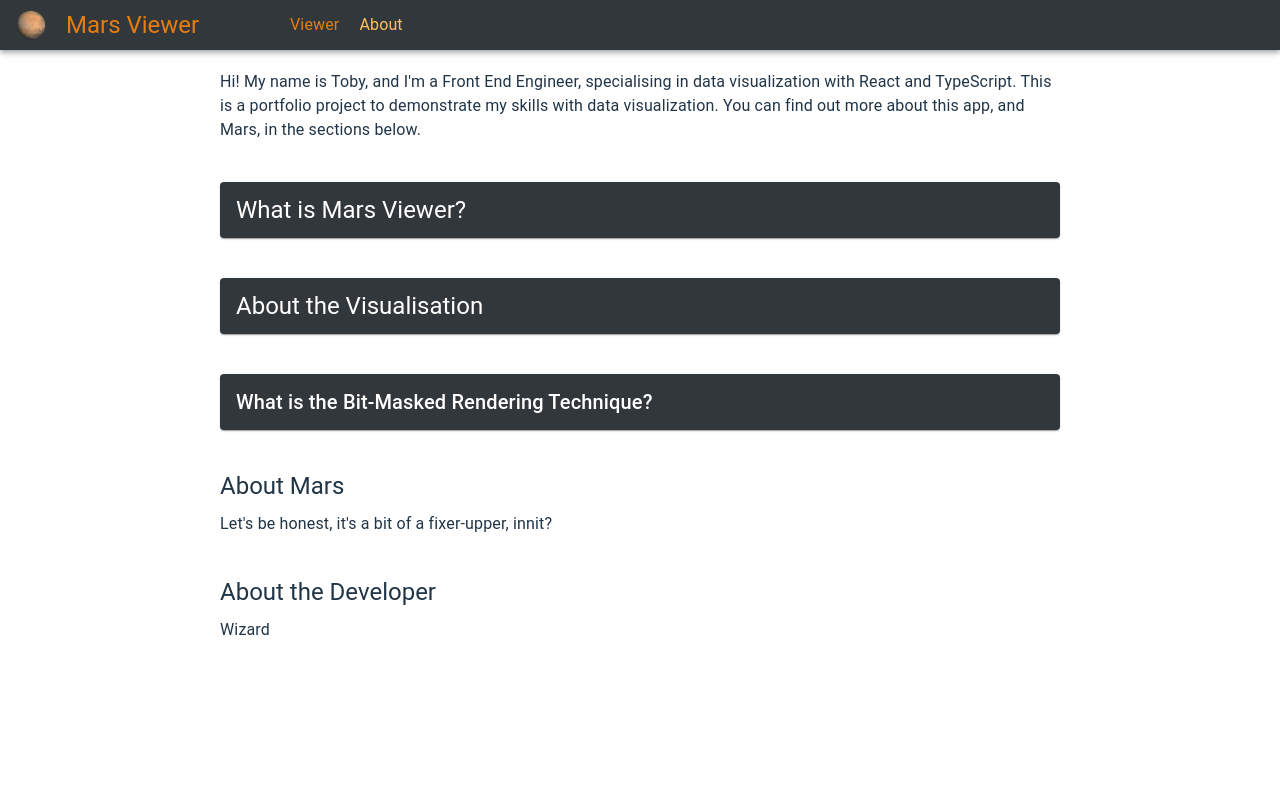
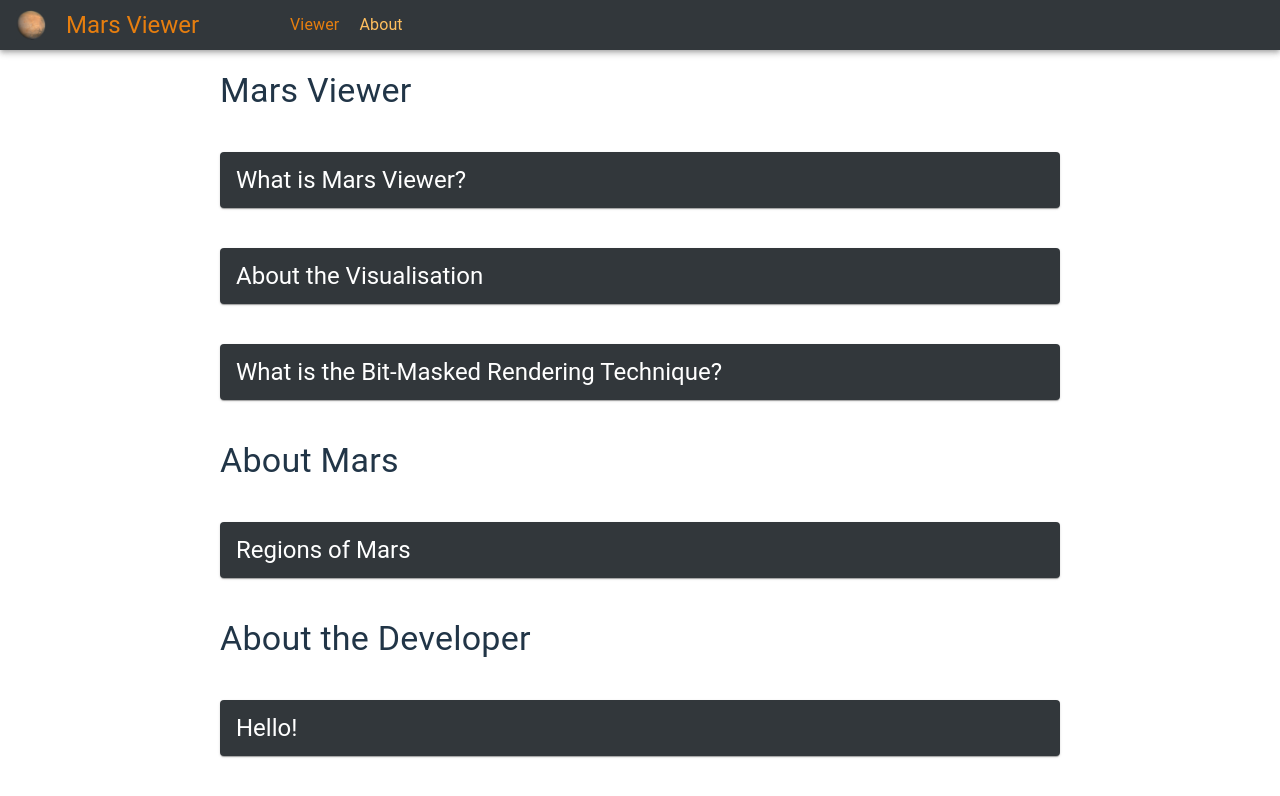
Before and after one commit to Tobio89/mars-viewer, a React (Vite) app: page /about in a window 1280 px wide. Shown: the top 796 px of the page. Built offline with nearby package versions, Linux system fonts and the light colour scheme; what @lunit/osd-react-renderer would draw is missing.

Commit message:
feat: fill in other sections in about

```diff
--- a/src/components/common.tsx
+++ b/src/components/common.tsx
@@ -1,4 +1,10 @@
-import { Box, Typography } from "@mui/material";
+import {
+  Accordion,
+  AccordionDetails,
+  AccordionSummary,
+  Box,
+  Typography,
+} from "@mui/material";
 
 export const PageContainer = ({ children }: { children: React.ReactNode }) => {
   return (
@@ -32,6 +38,25 @@ export const PageSection = ({ children }: { children: React.ReactNode }) => {
     >
       {children}
     </Box>
+  );
+};
+
+export const AccordionSection = ({
+  summary,
+  children,
+}: {
+  summary: string;
+  children: React.ReactNode;
+}) => {
+  return (
+    <PageSection>
+      <Accordion>
+        <AccordionSummary>
+          <Typography variant="h5">{summary}</Typography>
+        </AccordionSummary>
+        <AccordionDetails>{children}</AccordionDetails>
+      </Accordion>
+    </PageSection>
   );
 };
 
--- a/src/pages/about/About.page.tsx
+++ b/src/pages/about/About.page.tsx
@@ -1,46 +1,35 @@
+import { Typography } from "@mui/material";
 import {
-  Accordion,
-  AccordionDetails,
-  AccordionSummary,
-  Typography,
-} from "@mui/material";
-import { PageContainer, PageSection } from "../../components/common";
+  AccordionSection,
+  PageContainer,
+  PageSection,
+} from "../../components/common";
 import { BitmaskExplanation, BitmaskInteractive } from "./BitmaskExample";
+
+const MarsFeatureTitle = ({ children }: { children: React.ReactNode }) => {
+  return (
+    <Typography variant="h6" sx={{ paddingTop: "16px" }}>
+      {children}
+    </Typography>
+  );
+};
 
 function AboutPage() {
   return (
     <PageContainer>
       <PageSection>
-        <Typography variant="body1">
-          Hi! My name is Toby, and I'm a Front End Engineer, specialising in
-          data visualization with React and TypeScript. This is a portfolio
-          project to demonstrate my skills with data visualization. You can find
-          out more about this app, and Mars, in the sections below.
-        </Typography>
+        <Typography variant="h4">Mars Viewer</Typography>
       </PageSection>
-      <PageSection>
-        <Accordion>
-          <AccordionSummary>
-            <Typography variant="h5">What is Mars Viewer?</Typography>
-          </AccordionSummary>
-          <AccordionDetails>
+      <AccordionSection summary="What is Mars Viewer?">
         <Typography variant="body1">
           Mars Viewer is a portfolio project to demonstrate Deep Zoom-based
-              visualisation, in particular, bit-masked tiled image
-              visualisation. It has multiple layers of data visualization that,
-              using different rendering techniques, show different aspects of
-              our neighbouring planet.
+          visualisation, in particular, bit-masked tiled image visualisation. It
+          has multiple layers of data visualization that, using different
+          rendering techniques, show different aspects of our neighbouring
+          planet.
         </Typography>
-          </AccordionDetails>
-        </Accordion>
-      </PageSection>
-
-      <PageSection>
-        <Accordion>
-          <AccordionSummary>
-            <Typography variant="h5">About the Visualisation</Typography>
-          </AccordionSummary>
-          <AccordionDetails>
+      </AccordionSection>
+      <AccordionSection summary="About the Visualisation">
         <Typography variant="body1">
           This app uses a library called{" "}
           <a
@@ -51,10 +40,10 @@ function AboutPage() {
             OpenSeadragon
           </a>{" "}
           to provide an interface for exploring Deep Zoom Images. Deep Zoom
-              Images are a way to view massive images such as map data, and it
-              works by creating tiles of the full resolution image at several
-              zoom levels, which are then fetched when they're visible on the
-              screen. Specifically, this app uses a library called{" "}
+          Images are a way to view massive images such as map data, and it works
+          by creating tiles of the full resolution image at several zoom levels,
+          which are then fetched when they're visible on the screen.
+          Specifically, this app uses a library called{" "}
           <a
             href="https://www.npmjs.com/package/@lunit/osd-react-renderer"
             target="_blank"
@@ -62,74 +51,107 @@ function AboutPage() {
           >
             OpenSeadragon-React-Renderer
           </a>
-              , which is a React wrapper for OpenSeadragon that I maintained
-              when working for Lunit. This publicly available library also
-              provides several types of overlay that can be used to draw
-              additional data on top of the base tile.
+          , which is a React wrapper for OpenSeadragon that I maintained when
+          working for Lunit. This publicly available library also provides
+          several types of overlay that can be used to draw additional data on
+          top of the base tile. This app utilises a tooltip overlay, a DeckGL
+          overlay, and a prototype bit-masked tiled image overlay, to render the
+          data.
         </Typography>
+      </AccordionSection>
+      <AccordionSection summary="What is the Bit-Masked Rendering Technique?">
         <Typography variant="body1">
-              This app utilises a tooltip overlay, a DeckGL overlay, and a
-              prototype bit-masked tiled image overlay, to render the data.
-            </Typography>
-          </AccordionDetails>
-        </Accordion>
-      </PageSection>
-
-      <PageSection>
-        <Accordion>
-          <AccordionSummary>
-            <Typography variant="h6">
-              What is the Bit-Masked Rendering Technique?
-            </Typography>
-          </AccordionSummary>
-          <AccordionDetails>
-            <Typography variant="body1">
-              It's a technique that allows us to store multiple indexed layers
-              of pixel-based data in a single image file. Typically, a PNG is an
-              image file that has 4 colour channels - red, green, blue, and
-              alpha. The colour of each pixel in the image is stored as four
-              8-bit numbers, for example - 230, 126, 15, 255 - which makes the
-              colour of this app's logo text. An 8-bit number just means the
-              computer gives us eight 0s or 1s that represent a number, such as
-              11100110.
+          It's a technique that allows us to store multiple indexed layers of
+          pixel-based data in a single image file. Typically, a PNG is an image
+          file that has 4 colour channels - red, green, blue, and alpha. The
+          colour of each pixel in the image is stored as four 8-bit numbers, for
+          example - 230, 126, 15, 255 - which makes the colour of this app's
+          logo text. An 8-bit number just means the computer gives us eight 0s
+          or 1s that represent a number, such as 11100110.
         </Typography>
         <BitmaskExplanation />
         <Typography variant="body1">
           Bit masking refers to a technique that lets us select individual
-              values from a binary number. What if, instead of reading 11100110
-              as the number 230, we use it to mean 'this pixel belongs to any
-              layer where the value is 1'? This technique is often used to store
-              things like user's permissions in an application, but why not use
-              it to control the colour of a pixel? By storing the data this way,
-              a single pixel can belong to any and all layers, in any channel.
-              Eight layers in four channels, means a pixel can belong to any
-              combination of up to 64 layers of data!
+          values from a binary number. What if, instead of reading 11100110 as
+          the number 230, we use it to mean 'this pixel belongs to any layer
+          where the value is 1'? This technique is often used to store things
+          like user's permissions in an application, but why not use it to
+          control the colour of a pixel? By storing the data this way, a single
+          pixel can belong to any and all layers, in any channel. Eight layers
+          in four channels, means a pixel can belong to any combination of up to
+          64 layers of data!
         </Typography>
         <BitmaskInteractive />
         <Typography variant="body1">
           The workflow I created allows the user to toggle on or off any of
-              these layers. If the pixel has a 1 in a given position, and its
-              toggle is on, that layer's configured colour is added into the
-              final colour you can see on the screen. This technique has a
-              number of useful benefits. High density data layers is one, but
-              another benefit is that by using a tiled image for this, you can
-              use tiles with the same resolution as the base layer, and match
-              its level of detail. This is particularly useful in the biomedical
-              field, where scanner resolutions are always increasing.
+          these layers. If the pixel has a 1 in a given position, and its toggle
+          is on, that layer's configured colour is added into the final colour
+          you can see on the screen. This technique has a number of useful
+          benefits. High density data layers is one, but another benefit is that
+          by using a tiled image for this, you can use tiles with the same
+          resolution as the base layer, and match its level of detail. This is
+          particularly useful in the biomedical field, where scanner resolutions
+          are always increasing.
         </Typography>
-          </AccordionDetails>
-        </Accordion>
+      </AccordionSection>
+      <PageSection>
+        <Typography variant="h4">About Mars</Typography>
       </PageSection>
+      <AccordionSection summary="Regions of Mars">
+        <Typography variant="body1">
+          Mars' regions are broken down into a number of categories, each with
+          names that may seem familiar, but we don't use for Earth.
+        </Typography>
+        <MarsFeatureTitle>Terra</MarsFeatureTitle>
+        <Typography variant="body1">
+          A major area of Mars. It roughly corresponds to a continent on Earth.
+          It's a large region that can contain many other features.
+        </Typography>
+        <MarsFeatureTitle>Planitia</MarsFeatureTitle>
+        <Typography variant="body1">
+          Planitiae are low-lying plains areas. Their names are usually derived
+          from nearby albedo features, following rules laid out by the
+          International Astronomical Union.
+        </Typography>
+        <MarsFeatureTitle>Planum</MarsFeatureTitle>
+        <Typography variant="body1">
+          The Earth equivalent to the planum is the plateau. In contrast to
+          planitiae, plana sit at higher altitudes. For this reason, for the
+          most part, plana and planitia don't intersect - but you can see a
+          couple of plana sitting inside a small planitia area to the East of
+          the map!
+        </Typography>
+        <MarsFeatureTitle>Chaos</MarsFeatureTitle>
+        <Typography variant="body1">
+          What a fantastic name! Chaos regions are named that way because the
+          land there is chaotic - it's very uneven. During research, chaos areas
+          were often grouped together with another feature called 'chasma'.
+          Perhaps these areas were once great canyons that hosted Martian
+          rivers? Hopefully future missions will give us the answer.
+        </Typography>
+      </AccordionSection>
       <PageSection>
-        <Typography variant="h5">About Mars</Typography>
+        <Typography variant="h4">About the Developer</Typography>
+      </PageSection>
+      <AccordionSection summary="Hello!">
         <Typography variant="body1">
-          Let's be honest, it's a bit of a fixer-upper, innit?
+          My name is Toby, and I'm from the UK, and I currently live in South
+          Korea. I am a Front End Engineer of about 5 years experience, with a
+          specialisation in data visualization. I enjoy getting stuck into the
+          finer details of programming, whether that's optimising the rendering
+          of a React app, or writing shader code for WebGL. Aside from Front
+          End, I can also write some Rust - check out{" "}
+          <a
+            href="https://github.com/Tobio89/rust-img-merge"
+            target="_blank"
+            rel="noopener noreferrer"
+          >
+            Rust-img-merge
+          </a>
+          , a utility I wrote for merging and splitting the tiles needed for
+          this application.
         </Typography>
-      </PageSection>
-      <PageSection>
-        <Typography variant="h5">About the Developer</Typography>
-        <Typography variant="body1">Wizard</Typography>
-      </PageSection>
+      </AccordionSection>
     </PageContainer>
   );
 }
```
Lines whose indentation alone changed are shown as unchanged.
